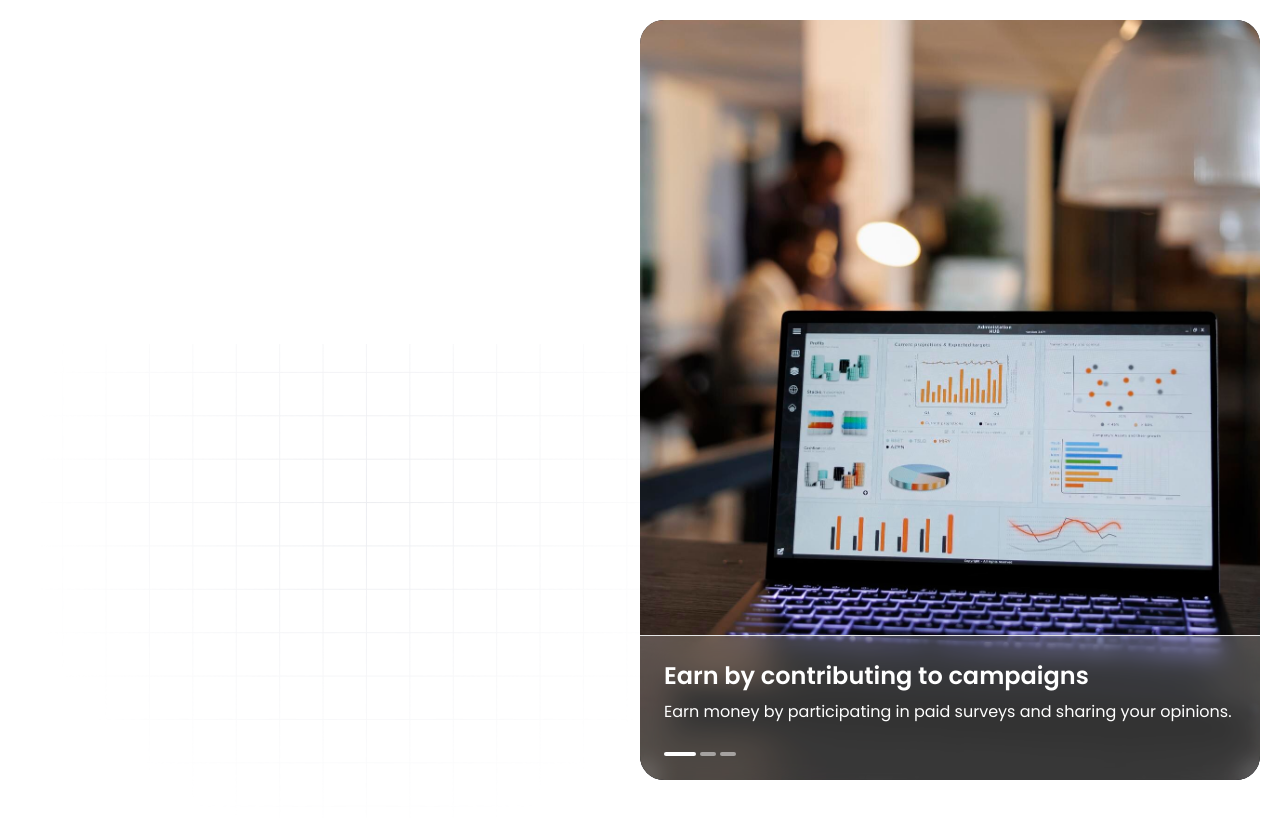
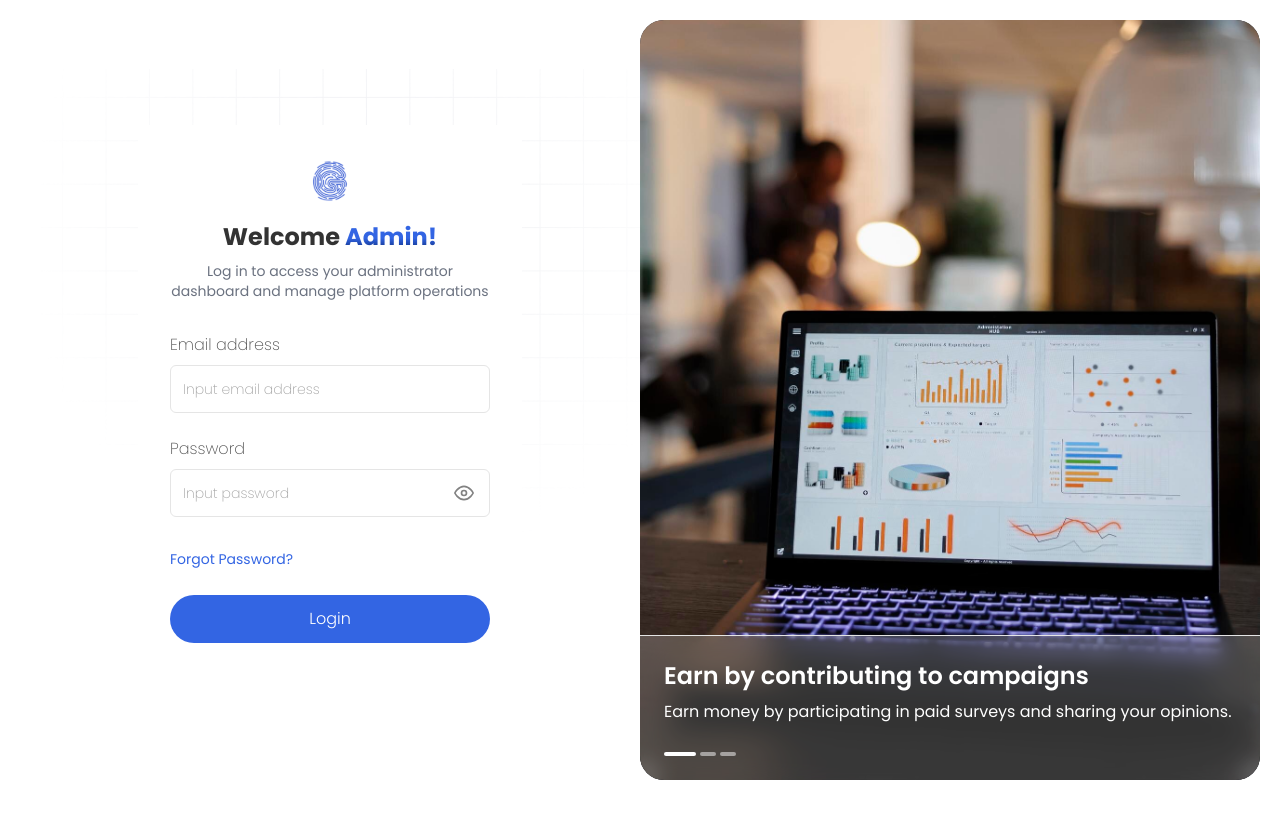
Before and after one commit to seliwanoff/goloka_admin_v2, a Next.js app: page /signup in a window 1280 px wide. Shown: the top 818 px of the page. Built offline with nearby package versions, Linux system fonts and the light colour scheme; no server answers.

Commit message:
update user table data

```diff
--- a/app/(auth)/signup/page.tsx
+++ b/app/(auth)/signup/page.tsx
@@ -1,83 +1,207 @@
-// SignUp.tsx
+/* eslint-disable @typescript-eslint/no-empty-object-type */
+/* eslint-disable @typescript-eslint/no-explicit-any */
+/* eslint-disable @typescript-eslint/ban-ts-comment */
 "use client";
-import React, { useState, useEffect, Suspense } from "react";
-import { useRouter, useSearchParams } from "next/navigation";
-// import Verify from "@/components/auth-comps/Verify";
-// import PrimaryGoal from "@/components/auth-comps/PrimaryGoal";
-// import SignUpForm from "@/components/auth-comps/SignUpForm";
-// import UpdateLocationModal from "@/components/contributor/UpdateLocationModal";
-// import { useShowOverlay } from "@/stores/overlay";
+import React, { useState } from "react";
+// import BgPattern from "@/public/assets/images/auth-bg-pattern.svg";
+import Logo from "@/public/assets/images/thumb.svg";
+import { Label } from "@/components/ui/label";
+import { Input } from "@/components/ui/input";
+import Image from "next/image";
+import { FiEye, FiEyeOff } from "react-icons/fi";
+import { Button } from "@/components/ui/button";
+import { FcGoogle } from "react-icons/fc";
+import Link from "next/link";
+import { useForm, SubmitHandler } from "react-hook-form";
+import { userSignIn } from "@/services/auth";
+import { useRouter } from "next/navigation";
+import { FaSpinner } from "react-icons/fa";
+import { toast } from "sonner";
+import { useUserStore } from "@/stores/currentUserStore";
+// import { getContributorsProfile } from "@/services/contributor";
+// import { useQuery } from "@tanstack/react-query";
+// import { useRemoteUserStore } from "@/stores/remoteUser";
 
-const SignUpContent: React.FC = () => {
-  const [step, setStep] = useState(1);
-  // const { open, setOpen } = useShowOverlay();
+type PageProps = {};
+
+type FormValues = {
+  email: string;
+  password: string;
+};
+
+const SignIn: React.FC<PageProps> = ({}) => {
+  const [eye1, setEye1] = useState(false);
   const router = useRouter();
-  const searchParams = useSearchParams();
+  const {
+    register,
+    handleSubmit,
+    formState: { errors },
+  } = useForm<FormValues>();
+  const loginUser = useUserStore((state) => state.loginUser);
+  const handleToggle1 = () => {
+    setEye1((prev: boolean) => !prev);
+  };
+  const [isLoading, setIsLoading] = useState(false);
 
-  // const handleStepChange = (newStep: number, email?: string) => {
-  //   switch (newStep) {
-  //     case 2:
-  //       if (email) {
-  //         // Preserve other query parameters if needed
-  //         const params = new URLSearchParams(searchParams.toString());
-  //         params.set("step", "2");
-  //         params.set("email", email);
-  //         router.push(`/signup?${params.toString()}`);
-  //       }
-  //       break;
-  //     case 3:
-  //       const params = new URLSearchParams(searchParams.toString());
-  //       params.set("step", "3");
-  //       params.set("verify-complete", "true");
-  //       router.push(`/signup?${params.toString()}`);
-  //       break;
-  //     default:
-  //       setStep(newStep);
-  //   }
-  // };
+  const onSubmit: SubmitHandler<FormValues> = async (data) => {
+    setIsLoading(true);
 
-  // Sync URL state with component state
-  useEffect(() => {
-    const stepParam = searchParams.get("step");
-    if (stepParam) {
-      const newStep = parseInt(stepParam, 10);
-      if (newStep >= 1 && newStep <= 3) {
-        // Validate step range
-        setStep(newStep);
+    try {
+      const { email, password } = data;
+      const response = await userSignIn(email, password);
+
+      console.log("Full response:", response); // Log the entire response
+
+      // Check if response exists and has the expected structure
+      if (!response) {
+        console.error("Invalid response structure:", response);
+        throw new Error("Failed to sign in");
       }
+      //@ts-ignore
+      const { access_token, token_type, refresh_token } = response.tokens;
+
+      // Validate token existence
+      if (!access_token || !refresh_token || !token_type) {
+        console.error("Missing tokens:", {
+          access_token,
+          refresh_token,
+          token_type,
+        });
+        throw new Error("Invalid authentication tokens");
+      }
+
+      // Store tokens in localStorage
+      localStorage.setItem("access_token", JSON.stringify(access_token));
+      localStorage.setItem("refresh_token", JSON.stringify(refresh_token));
+      localStorage.setItem("token_type", JSON.stringify(token_type));
+      //@ts-ignore
+      loginUser(response?.user);
+      // Also set in cookie for middleware
+      // document.cookie = `auth_token=${access_token}; path=/; max-age=86400`;
+
+      toast.success("Sign in successful");
+
+      // Check for callback URL
+      const searchParams = new URLSearchParams(window.location.search);
+      const callbackUrl = searchParams.get("callbackUrl") || "/dashboard/root";
+      router.replace(callbackUrl);
+    } catch (error: any) {
+      console.error("Sign-in error:", error);
+
+      // More detailed error logging
+      if (error.response) {
+        // The request was made and the server responded with a status code
+        console.error("Server responded with error:", error.response.data);
+        toast.error(error.response.data?.message || "Failed to sign in");
+      } else if (error.request) {
+        // The request was made but no response was received
+        console.error("No response received:", error.request);
+        toast.error("No response from server. Please check your connection.");
+      } else {
+        // Something happened in setting up the request
+        console.error("Error setting up request:", error.message);
+        toast.error(error.message || "Failed to sign in");
+      }
+    } finally {
+      setIsLoading(false);
     }
-  }, [searchParams]);
-
-  // Prevent unauthorized access to later steps
-  useEffect(() => {
-    const verifyComplete = searchParams.get("verify-complete");
-    const email = searchParams.get("email");
-
-    if (step === 2 && !email) {
-      router.replace("/signup?step=1");
-    } else if (step === 3 && !verifyComplete) {
-      router.replace("/signup?step=1");
-    }
-  }, [step, searchParams, router]);
+  };
 
   return (
-    <>
-      {/* <div className="md:mx-auto md:w-[70%] lg:w-[80%]">
-        {step === 1 && <SignUpForm setStep={handleStepChange} />}
-        {step === 2 && <Verify setStep={handleStepChange} />}
-        {step === 3 && <PrimaryGoal setStep={handleStepChange} />}
+    <div className="mx-auto w-full max-w-lg px-4 sm:px-6 lg:px-8">
+      <div className="w-full rounded-lg bg-white p-8 ">
+        {/* HEADING */}
+        <div className="mb-8 text-center">
+          <Image src={Logo} alt="goloka logo" className="mx-auto mb-4" />
+          <h1 className="mb-2 text-2xl font-bold">
+            Welcome&nbsp;
+            <span className="bg-gradient-to-b from-main-100 from-[55%] to-main-200 bg-clip-text text-transparent">
+              Admin!
+            </span>
+          </h1>
+          <p className="mx-auto max-w-xs text-sm text-gray-500">
+            Log in to access your administrator dashboard and manage platform
+            operations
+          </p>
+        </div>
+
+        {/* SIGNUP FORM */}
+        <form
+          id="sign-in"
+          className="space-y-6 [&>label]:block"
+          onSubmit={handleSubmit(onSubmit)}
+        >
+          <Label htmlFor="email">
+            <span className="inline-block text-base font-extralight text-[#4F4F4F]">
+              Email address
+            </span>
+            <Input
+              type="email"
+              id="email"
+              placeholder="Input email address"
+              className="my-2 h-12 rounded-md border bg-transparent placeholder:text-sm placeholder:font-extralight placeholder:text-neutral-400 focus-visible:ring-1 focus-visible:ring-main-100 focus-visible:ring-offset-0"
+              {...register("email", { required: "Email is required" })}
+            />
+            {errors.email && (
+              <span className="mt-2 text-red-600">{errors.email.message}</span>
+            )}
+          </Label>
+
+          <Label htmlFor="password">
+            <span className="inline-block text-base font-extralight text-[#4F4F4F]">
+              Password
+            </span>
+            <div className="relative">
+              <Input
+                type={eye1 ? "text" : "password"}
+                id="password"
+                placeholder="Input password"
+                className="my-2 h-12 rounded-md border placeholder:text-sm placeholder:font-extralight placeholder:text-neutral-400 focus-visible:ring-1 focus-visible:ring-main-100 focus-visible:ring-offset-0"
+                {...register("password", { required: "Password is required" })}
+              />
+              <span
+                className="absolute right-4 top-1/2 -translate-y-1/2 cursor-pointer text-[#828282]"
+                onClick={handleToggle1}
+              >
+                {!eye1 ? <FiEye size={20} /> : <FiEyeOff size={20} />}
+              </span>
+            </div>
+            {errors.password && (
+              <span className="mt-2 text-red-600">
+                {errors.password.message}
+              </span>
+            )}
+          </Label>
+          <Link
+            href="/forget_password"
+            className="mt-6 inline-block text-sm capitalize text-main-100"
+          >
+            forgot password?
+          </Link>
+
+          <div className="space-y-4">
+            <Button
+              type="submit"
+              className="h-12 w-full rounded-full bg-main-100 text-base font-light text-white hover:bg-blue-700"
+            >
+              {isLoading ? <FaSpinner className="animate-spin" /> : "Login"}
+            </Button>
+            {/* <Button className="h-12 w-full gap-2 rounded-full border border-main-100 bg-main-100 bg-opacity-15 text-base font-light text-white hover:bg-current">
+              <FcGoogle size={20} />{" "}
+              <span className="text-neutral-600">Login with Google</span>
+            </Button> */}
+          </div>
+
+          {/* <p className="my-8 text-center">
+            Don’t have an account? &nbsp;
+            <Link href="/signup" className="text-main-100">
+              Sign up
+            </Link>
+          </p> */}
+        </form>
       </div>
-      {!open && <UpdateLocationModal />} */}
-    </>
+    </div>
   );
 };
 
-const SignUp: React.FC = () => {
-  return (
-    <Suspense fallback={<div>Loading...</div>}>
-      <SignUpContent />
-    </Suspense>
-  );
-};
-
-export default SignUp;
+export default SignIn;
--- /dev/null
+++ b/app/(system)/dashboard/users/[id].tsx/page.tsx
@@ -0,0 +1,37 @@
+
+'use client'
+import TabbedDataDisplay from "@/components/dashboard/tableData";
+import ProfilePage from "@/components/user/ProfileAvatar";
+import { getUsers } from "@/services/analytics";
+import { useQuery } from "@tanstack/react-query";
+import React from "react";
+
+const Users = () => {
+    const {
+      data: users,
+      error: userError,
+      isLoading,
+    } = useQuery({
+      queryKey: ["USERS"],
+      queryFn: () =>
+        getUsers({
+          per_page: 10,
+          user_type: "contributor",
+        }),
+      retry: 2,
+    });
+
+    console.log(users, "hyhy")
+  return (
+    <div>
+      <ProfilePage />
+      <TabbedDataDisplay
+        recentCampaigns={[]}
+        isLoading={isLoading}
+        recentUsers={users?.data}
+      />
+    </div>
+  );
+};
+
+export default Users;
--- a/components/lib/widgets/dashboard_card.tsx
+++ b/components/lib/widgets/dashboard_card.tsx
@@ -21,12 +21,12 @@ const WidgetSkeleton = () => {
 interface DashboardWidgetProps {
   bg: string;
   fg: string;
-  footer: string | React.ReactNode;
+  footer?: string | React.ReactNode;
   containerBg?: string;
   icon: React.ElementType;
   value: string | number | null;
   title: string;
-  percentIncrease: number | null;
+  percentIncrease?: number | null;
   increase?: boolean;
   isAnalytics?: boolean;
   textColor?: string;
```
Also changed, not shown: app/(auth)/signin/page.tsx (+5 -5 lines), app/(system)/dashboard/users/page.tsx (+88 -9 lines), components/dashboard/tableData.tsx (+14 -7 lines), services/analytics/index.ts (+11 -1 lines).
